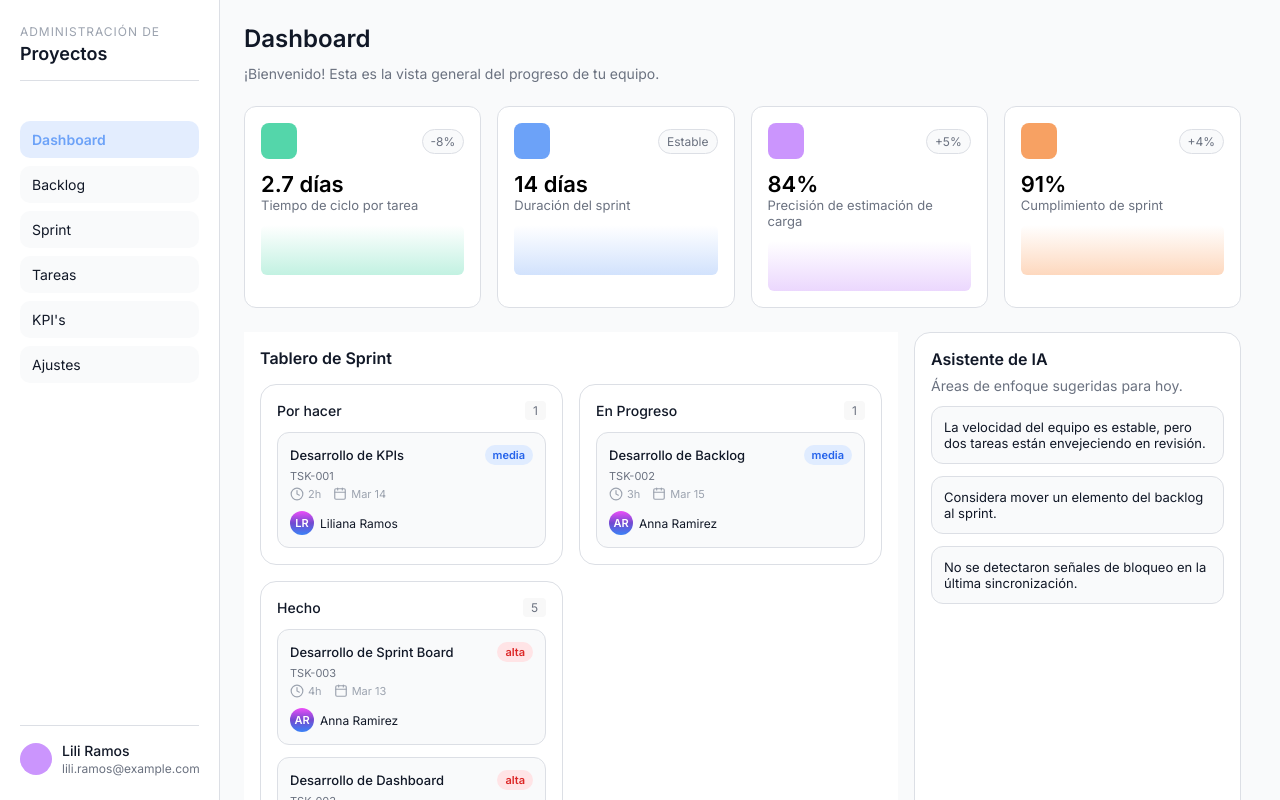
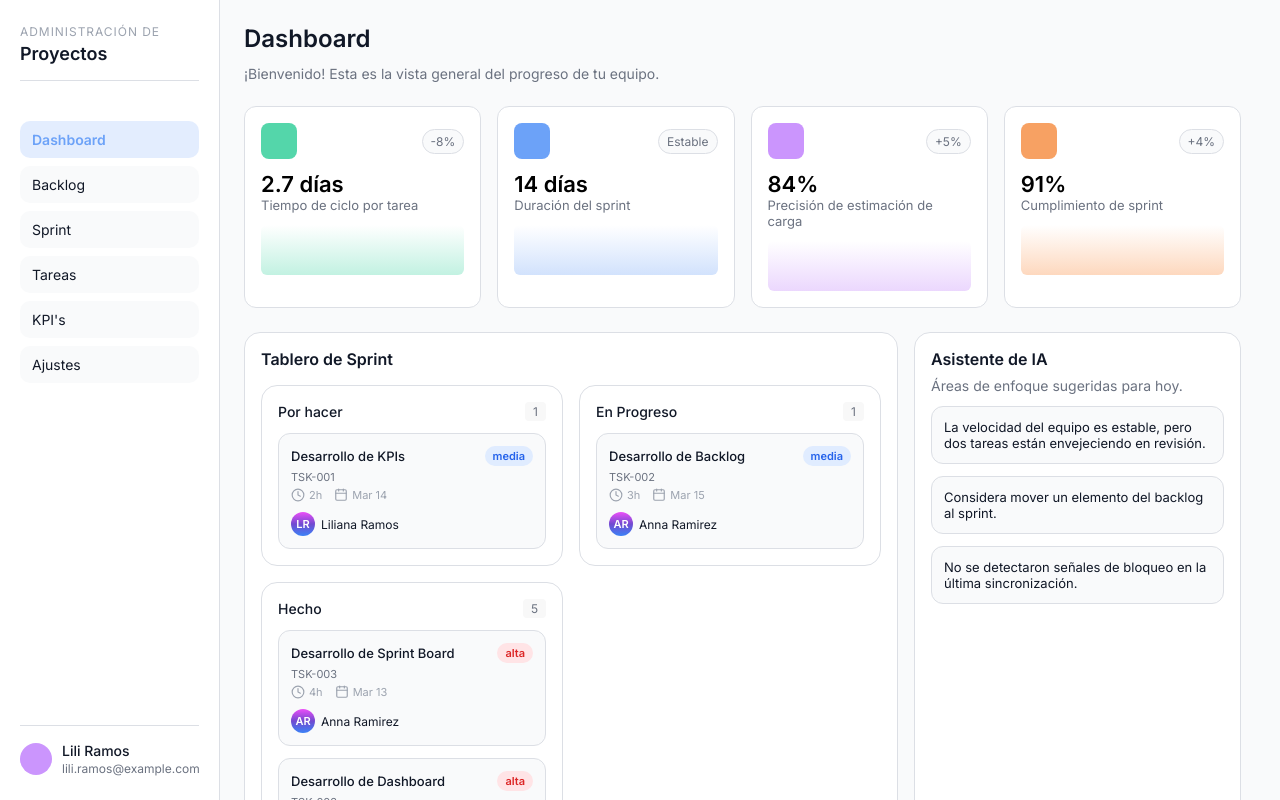
Before and after one commit to lilianaramosvz/admindeproyectos, a React (Vite) app: page /dashboard in a window 1280 px wide. Built offline with nearby package versions, Linux system fonts and the light colour scheme.

Commit message:
marco de sprintboard

```diff
--- a/src/styles/components/dashboard/SprintBoard.module.css
+++ b/src/styles/components/dashboard/SprintBoard.module.css
@@ -1,10 +1,13 @@
 /*frontend\src\styles\components\dashboard\SprintBoard.module.css*/
 .wrapper {
   background: var(--bg-primary);
-  border:none;
+  border: 1px solid var(--border-light);
+  border-radius: 16px;
   padding: 16px;
   width: 100%;
   box-sizing: border-box;
+
+
 }
 
 .title {
```
